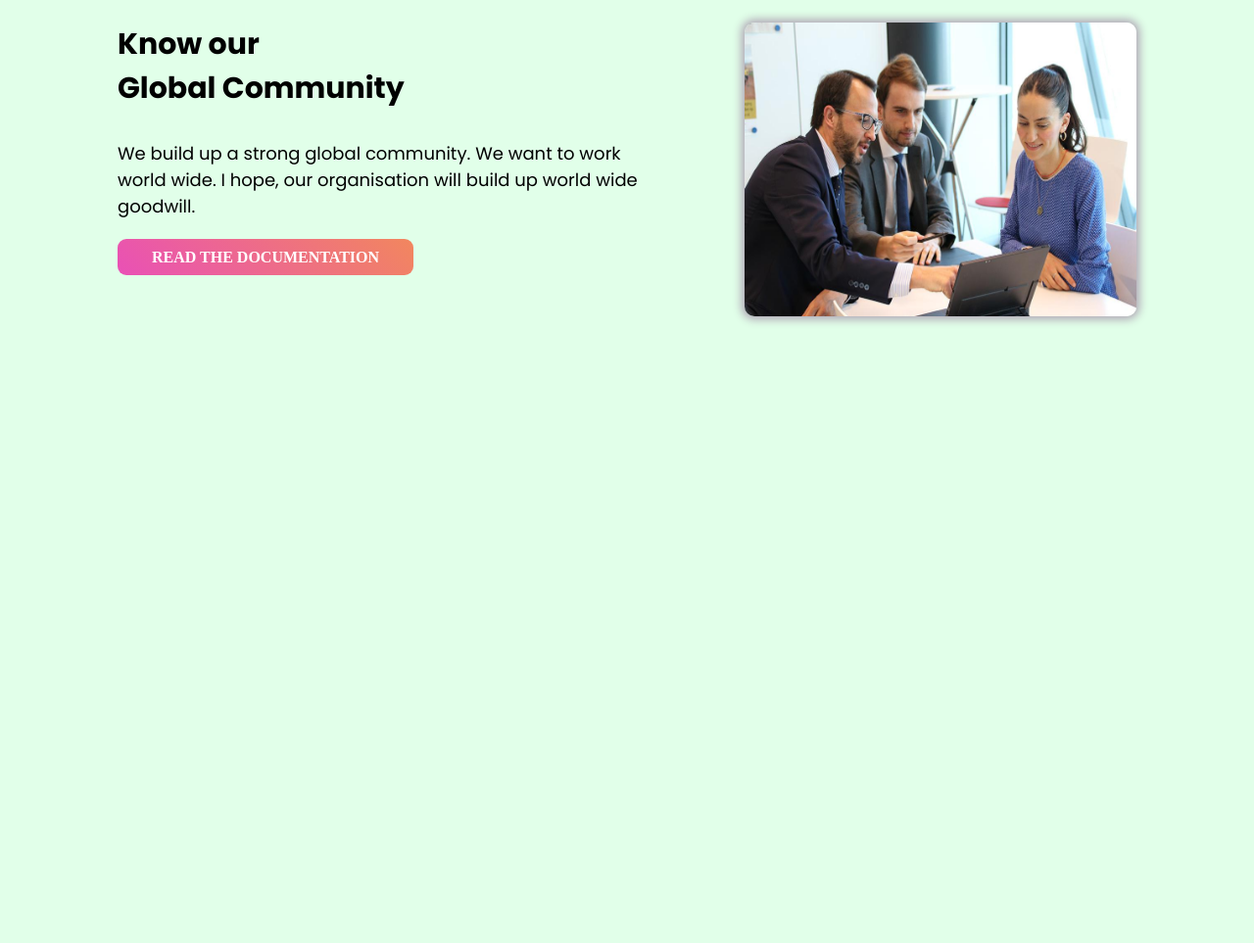
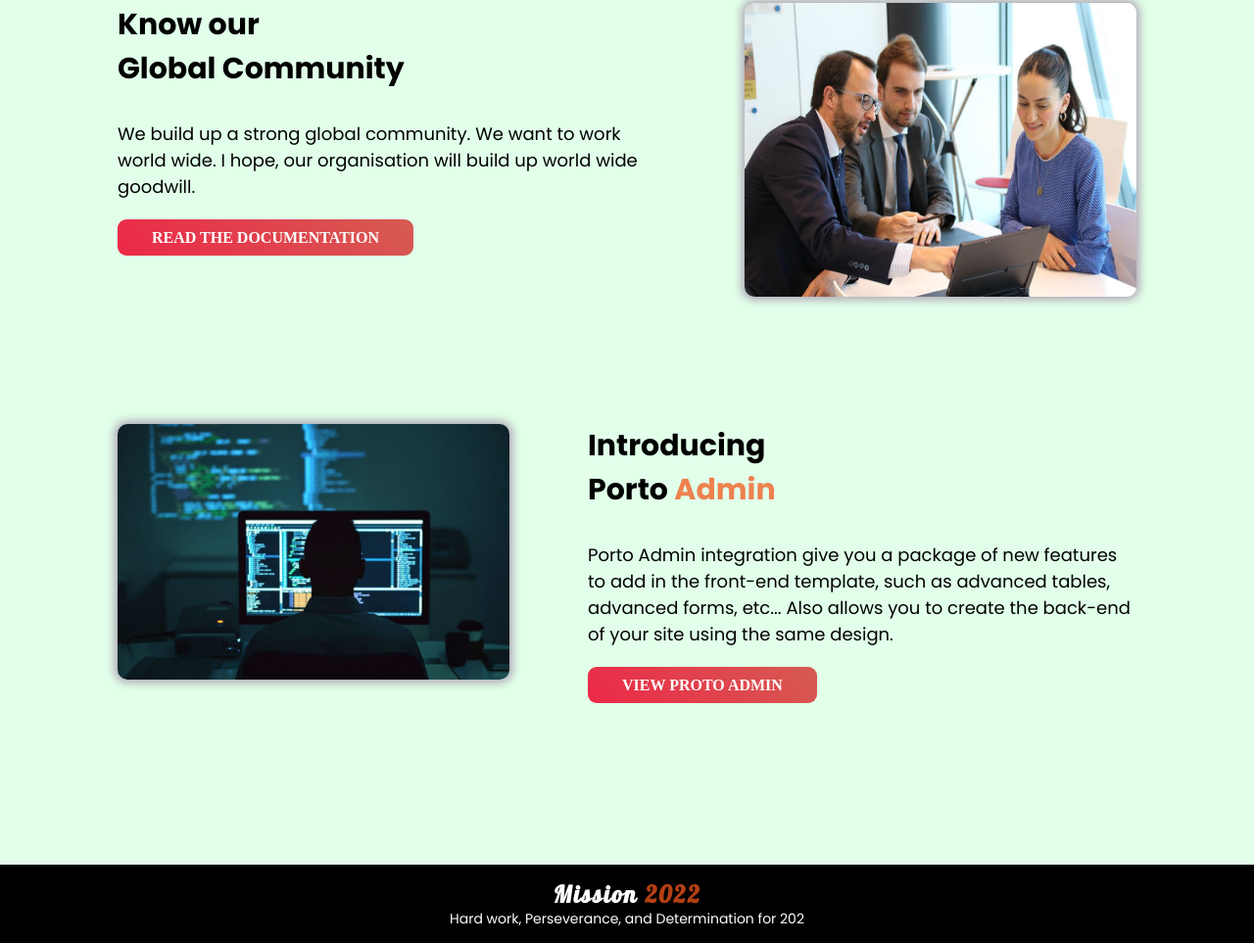
Before and after one commit to shakhawath1/assignment-1, a plain HTML site: page index.html in a window 1280 px wide. Shown: the part 1727-2690 px from the top of the page at 98% size. Before the commit the page ends 2300 px from the top, so only its background shows below. Drawn offline with Linux system fonts and the light colour scheme; a web font is replaced by a local one.

Commit message:
Project complite

```diff
--- a/index.html
+++ b/index.html
@@ -100,6 +100,29 @@
             </div>
         </div>
     </section>
+    <!-- Proto admin  -->
+    <section class="proto-admin">
+        <div class="container">
+            <div class="about-area">
+                <div class="img-area develope-img">
+                    <img src="img/admin.jpg" alt="">
+                </div>
+                <div class="text-area">
+                    <h2>Introducing</h2>
+                    <h2>Porto <span class="color-text">Admin</span></h2>
+                    <p>Porto Admin integration give you a package of new features to add in the front-end template, such
+                        as advanced tables, advanced forms, etc... Also allows you to create the back-end of your site
+                        using the same design.
+                    </p>
+                    <a class="button" href="#">view proto admin</a>
+                </div>
+            </div>
+        </div>
+    </section>
+    <footer class="footer">
+        <h3>Mission <span class="color-text">2022</span></h3>
+        <P>Hard work, Perseverance, and Determination for 202</p>
+    </footer>
 </body>
 
 </html>
--- a/style.css
+++ b/style.css
@@ -38,7 +38,7 @@ p{
     color: #fff;
     font-weight: 600;
     border-radius: 9px;
-    background-image: linear-gradient(45deg, rgb(233, 80, 182), rgba(248, 91, 43, 0.733));
+    background-image: linear-gradient(45deg, rgb(236, 40, 72), rgba(209, 32, 26, 0.733));
 }
 .head-line{
     font-family: 'Poppins', sans-serif;
@@ -127,7 +127,7 @@ p{
 }
 /* Community Area  */
 .community-area{
-    margin-top: -200px;
+    margin-top: -220px;
 }
 .community-area .text-area{
     margin-left: 0px;
@@ -140,3 +140,24 @@ p{
     box-shadow: 0px 0px 10px 3px #aea2b3;
     border-radius: 10px;
 }
+/* Proto admin  */
+.proto-admin{
+    margin-top: -220px;
+    height: 300px;
+}
+/* Footer  */
+.footer{
+    background-color: #000;
+    text-align:center;
+    color: #fff;
+    height: 80px;
+}
+.footer h3{
+    font-family: 'Lobster', cursive;
+    padding-top: 15px;
+    letter-spacing: 2px;
+}
+.footer p{
+    margin: 0;
+    font-size: 14px;
+}
```
Also changed, not shown: img/admin.jpg (added), img/exp-bg.png (deleted), img/programmer.jpg (deleted), img/top-banner.png (deleted), img/work.jpg (deleted).
